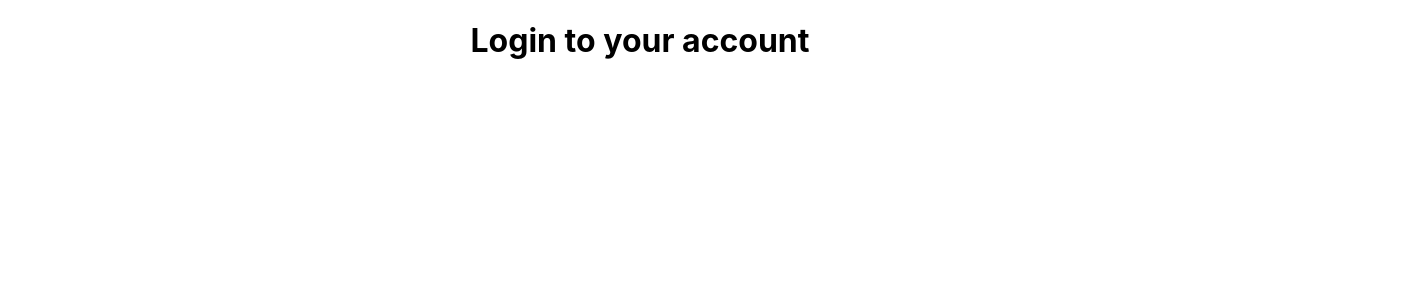
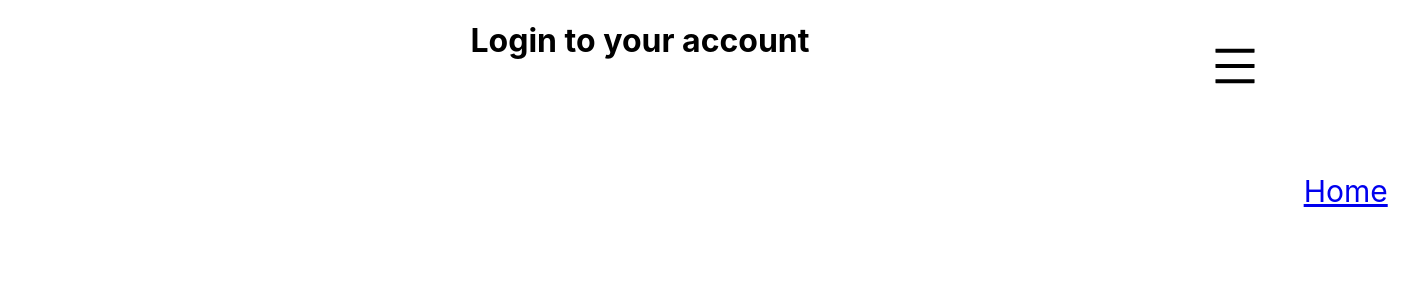
Before and after one commit to moudio/appointment, a React (Create React App) app: page /login in a window 1280 px wide. Shown: the top 300 px of the page, 1401 px wide, since content can reach past the window. Built offline with nearby package versions, Linux system fonts and the light colour scheme.

Commit message:
Add react router dom to the navigation container

```diff
--- a/src/App.js
+++ b/src/App.js
@@ -1,10 +1,11 @@
 import React, { useEffect } from 'react';
 import './App.css';
-import Cars from './containers/Cars';
-import Login from './components/Login/Login';
 import { connect } from 'react-redux';
 import { BrowserRouter as Router, Switch, Route, Link } from 'react-router-dom';
 import { fetchCars } from './actions/actions';
+import Cars from './containers/Cars';
+import Login from './components/Login/Login';
+import Navigation from './containers/Navigation/Navigation';
 import loadingGif from './Images/loading.gif';
 
 function App({ cars, getCars }) {
@@ -17,6 +18,7 @@ function App({ cars, getCars }) {
   return (
     <Router>
       <div className="App" data-testid="App">
+        <Navigation />
         <Switch>
           <Route path="/" exact component={Cars}>
             <Cars />
--- a/src/containers/Navigation/Navigation.css
+++ b/src/containers/Navigation/Navigation.css
@@ -26,6 +26,10 @@
 .menu-icon {
   font-size: 50px;
   text-align: right;
+  color: black;
+}
+
+.menu-icon .close {
   color: white;
 }
 
--- a/src/containers/Navigation/Navigation.js
+++ b/src/containers/Navigation/Navigation.js
@@ -1,6 +1,7 @@
 import React, { Component } from 'react';
 import PropTypes from 'prop-types';
 import { AiOutlineMenu, AiOutlineClose } from 'react-icons/ai';
+import { Route, BrowserRouter as Router, Link, Switch } from 'react-router-dom';
 import './Navigation.css';
 export class Navigation extends Component {
   constructor(props) {
@@ -56,7 +57,9 @@ export class Navigation extends Component {
             )}
           </div>
           <ul className="menu-list disappear">
-            <li>Home</li>
+            <li>
+              <a href="/home">Home</a>
+            </li>
             <li>About</li>
             <li>Menu</li>
             <li>Contact</li>
```
